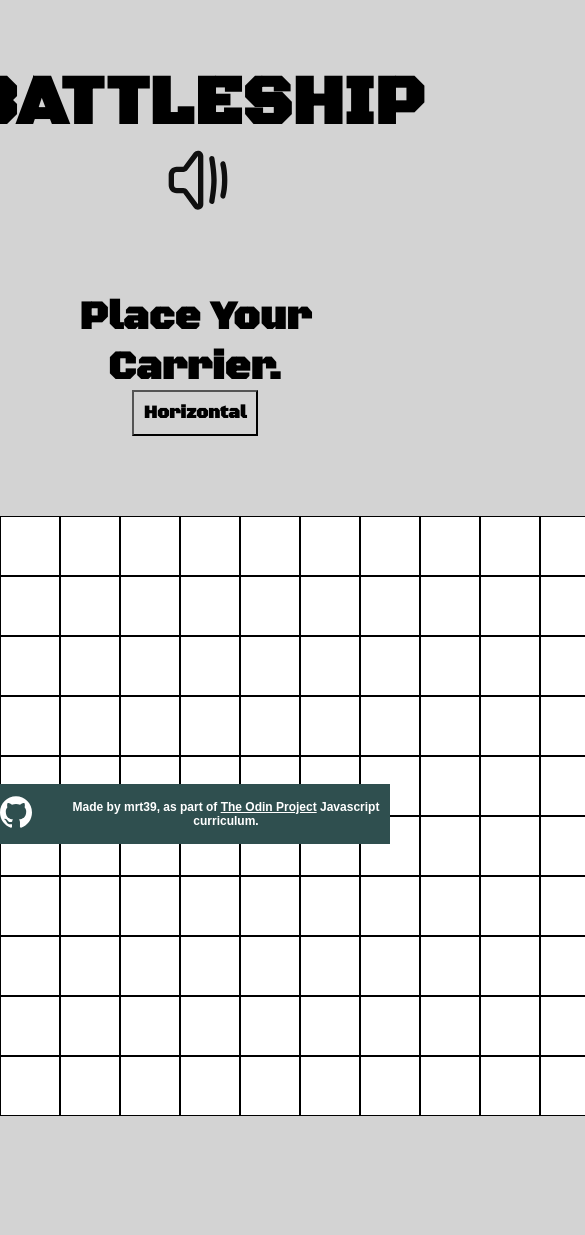
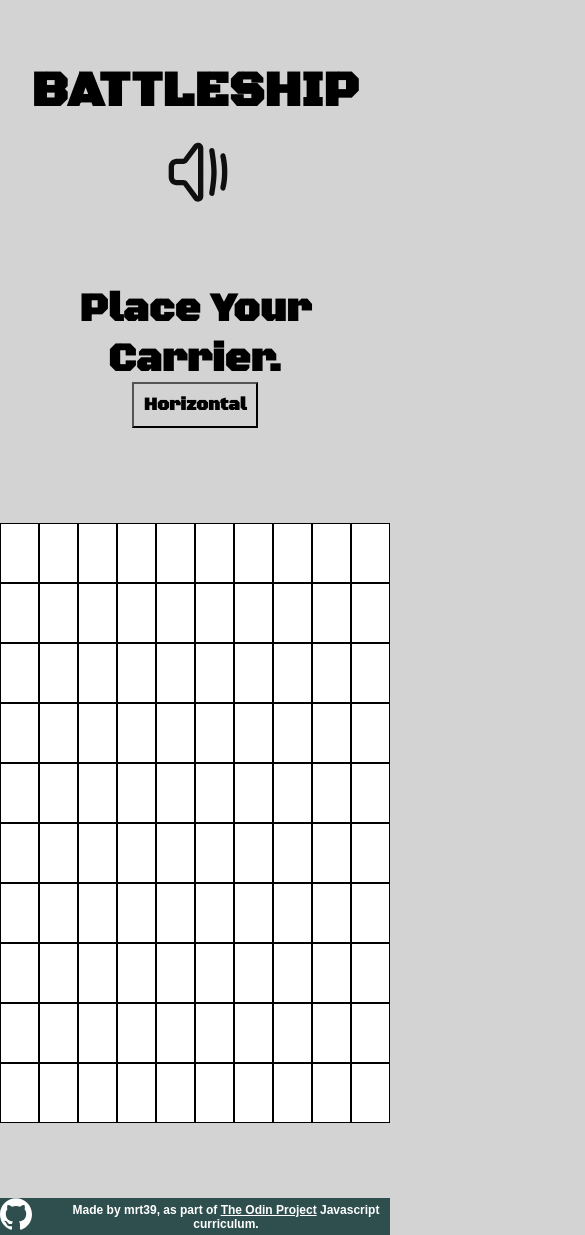
Before and after one commit to mrt39/odin-battleship, a website with bundled scripts: page index.html in a window 390 px wide. Shown: the whole page, 585 px wide, since content can reach past the window. Before the commit the page ends 1176 px from the top, so only its background shows below. Built offline with nearby package versions, Linux system fonts and the light colour scheme.

Commit message:
Change the positioning of the footer, header and computer placement board on different resolutions, remove console.log for computer ship creation

```diff
--- a/game.js
+++ b/game.js
@@ -33,6 +33,7 @@ function startGame(){
 
     //position the current board to the left, create another board and place on the right
     let computerBoard = document.createElement('div');
+    computerBoard.setAttribute('id', 'computerplacementboard');
     let computerplacementBoard = computerBoardCreation()
     computerBoard.appendChild(computerplacementBoard)
     paletteContainer.appendChild(computerBoard)
--- a/gameboards.js
+++ b/gameboards.js
@@ -360,8 +360,6 @@ function computerBoardCreation(){
     //placing the ships randomly inside the "gameboardComputer" object
     addComputerShips()
 
-    console.log(gameboardComputer.x_axis)
-
     //board creation
     let board = document.createElement('div');
     board.setAttribute('style', 'display: flex; align-items: stretch; width: 600px; height: 600px; ');
--- a/index.html
+++ b/index.html
@@ -9,6 +9,7 @@
     <title>Battleship</title>
 </head>
 <body>
+    <div id="content">
     <br>
     <br>
     <br>
@@ -17,16 +18,12 @@
         <br>
         <br>
         <br>
-
         <h1 id="header">BATTLESHIP</h1>
-
     </div>
-
     <div id="soundContainer">
         <svg id="soundoffSVG" width="64px" height="64px" viewBox="0 0 24 24"  xmlns="http://www.w3.org/2000/svg"><g id="SVGRepo_bgCarrier" stroke-width="0"></g><g id="SVGRepo_tracerCarrier" stroke-linecap="round" stroke-linejoin="round"></g><g> <path id="SVGRepo_iconCarrierOFF" fill-rule="evenodd" clip-rule="evenodd" d="M14 3.00001C14 1.07799 11.5532 0.262376 10.4 1.8L6.5 7H4C2.34315 7 1 8.34315 1 10V14C1 15.6569 2.34315 17 4 17H6.49356L10.3878 22.3049C11.5313 23.8627 14 23.0539 14 21.1214V3.00001ZM8.1 8.2L12 3V21.1214L8.10581 15.8165C7.72901 15.3032 7.13031 15 6.49356 15H4C3.44772 15 3 14.5523 3 14V10C3 9.44772 3.44772 9 4 9H6.5C7.12951 9 7.72229 8.70361 8.1 8.2Z" fill="#0F0F0F"></path> <path d="M21.2929 8.57094C21.6834 8.18041 22.3166 8.18042 22.7071 8.57094C23.0976 8.96146 23.0976 9.59463 22.7071 9.98515L20.7603 11.9319L22.7071 13.8787C23.0976 14.2692 23.0976 14.9024 22.7071 15.2929C22.3166 15.6834 21.6834 15.6834 21.2929 15.2929L19.3461 13.3461L17.3994 15.2929C17.0088 15.6834 16.3757 15.6834 15.9852 15.2929C15.5946 14.9023 15.5946 14.2692 15.9852 13.8787L17.9319 11.9319L15.9852 9.98517C15.5946 9.59464 15.5946 8.96148 15.9852 8.57096C16.3757 8.18043 17.0088 8.18043 17.3994 8.57096L19.3461 10.5177L21.2929 8.57094Z" fill="#0F0F0F"></path> </g></svg>
         <svg id="soundonSVG" width="64px" height="64px" viewBox="0 0 24 24"  xmlns="http://www.w3.org/2000/svg"><g id="SVGRepo_bgCarrier" stroke-width="0"></g><g id="SVGRepo_tracerCarrier" stroke-linecap="round" stroke-linejoin="round"></g><g> <path id="SVGRepo_iconCarrierON" fill-rule="evenodd" clip-rule="evenodd" d="M10.4 1.8C11.5532 0.262376 14 1.07799 14 3.00001V21.1214C14 23.0539 11.5313 23.8627 10.3878 22.3049L6.49356 17H4C2.34315 17 1 15.6569 1 14V10C1 8.34315 2.34315 7 4 7H6.5L10.4 1.8ZM12 3L8.1 8.2C7.72229 8.70361 7.12951 9 6.5 9H4C3.44772 9 3 9.44772 3 10V14C3 14.5523 3.44772 15 4 15H6.49356C7.13031 15 7.72901 15.3032 8.10581 15.8165L12 21.1214V3Z" fill="#0F0F0F"></path> <path d="M16.2137 4.17445C16.1094 3.56451 16.5773 3 17.1961 3C17.6635 3 18.0648 3.328 18.1464 3.78824C18.4242 5.35347 19 8.96465 19 12C19 15.0353 18.4242 18.6465 18.1464 20.2118C18.0648 20.672 17.6635 21 17.1961 21C16.5773 21 16.1094 20.4355 16.2137 19.8256C16.5074 18.1073 17 14.8074 17 12C17 9.19264 16.5074 5.8927 16.2137 4.17445Z" fill="#0F0F0F"></path> <path d="M21.41 5C20.7346 5 20.2402 5.69397 20.3966 6.35098C20.6758 7.52413 21 9.4379 21 12C21 14.5621 20.6758 16.4759 20.3966 17.649C20.2402 18.306 20.7346 19 21.41 19C21.7716 19 22.0974 18.7944 22.2101 18.4509C22.5034 17.5569 23 15.5233 23 12C23 8.47672 22.5034 6.44306 22.2101 5.54913C22.0974 5.20556 21.7716 5 21.41 5Z" fill="#0F0F0F"></path> </g></svg>
     </div>
-
     <div id = "middle">
         <h1 id = "placeships"> Place Your Carrier.</h1>
         <button id ="alignmentBtn">Horizontal</button>
@@ -36,11 +33,8 @@
         <br>
         <br>
     <div id = "paletteContainer">
-
         <div id = "placementBoard">
         </div>
-
-
     </div>
 </div>
 <div class="footer-padding"></div>
--- a/static/styles.css
+++ b/static/styles.css
@@ -12,6 +12,12 @@
 #header{
   font-size: 70px;
   user-select: none;
+}
+
+@media (max-width: 600px) {
+  #header {
+    font-size: 50px;
+  }
 }
 
 #placeships{
@@ -61,18 +67,33 @@
   display: flex;
   justify-content: space-evenly;
   align-items: center;
-
+  overflow:auto;
 }
 
-#placementBoard {
-
+#placementBoard, #computerplacementboard {
   display: flex;
   align-items: stretch;
   width: 600px;
   height: 600px;
+  margin: 15px;
+}
+
+/*for smaller screens */
+
+@media (max-width: 800px) {
+  #paletteContainer {
+    flex-direction: column;
+  }
+}
+
+@media (max-width: 600px) {
+  #placementBoard, #computerplacementboard {
+    width: 100%;
+    height: auto;
+  }
+}
 
 
-}
 
 #middle {
   display: flexbox;
@@ -95,12 +116,29 @@
 
 }
 
+
+/* FOOTER */
+
+html, body {
+  height: 100%;
+  margin: 0;
+  display: flex;
+  flex-direction: column;
+}
+
+body {
+  min-height: 100%;
+}
+
+#content {
+  flex-grow: 1;
+}
+
 .footer-padding {
   padding-bottom: 60px;
 }
 
 .footer {
-  position: absolute;
   text-align: center;
   bottom: 0;
   width: 100%;
```
Lines whose indentation alone changed are shown as unchanged.
